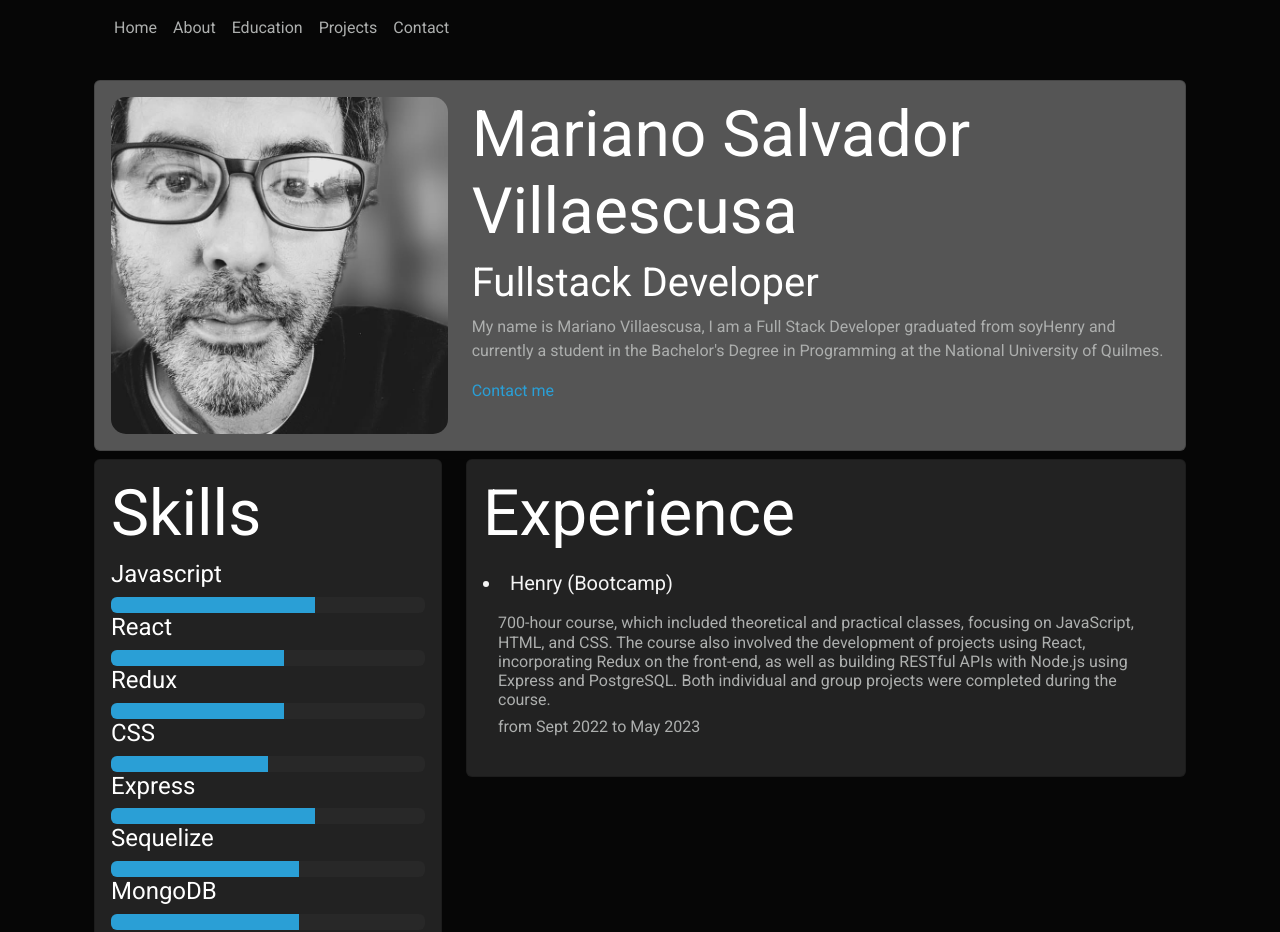
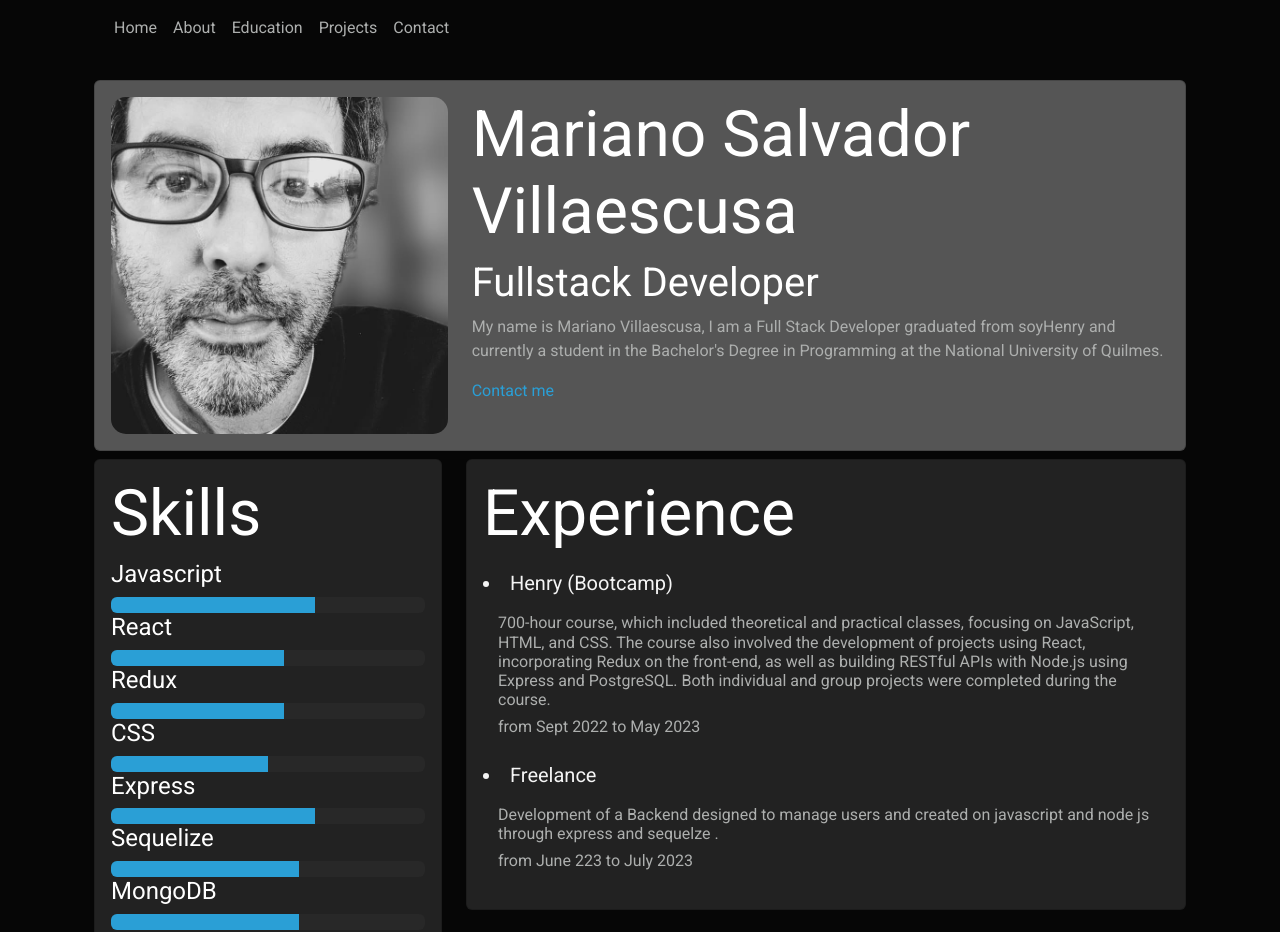
Before and after one commit to marsavil/portfolio, a Next.js app: page / in a window 1280 px wide. Shown: the top 932 px of the page. Built offline with nearby package versions, Linux system fonts and the light colour scheme.

Commit message:
update experience

```diff
--- a/data/profile.js
+++ b/data/profile.js
@@ -42,5 +42,11 @@ export const experience = [
   description: "700-hour course, which included theoretical and practical classes, focusing on JavaScript, HTML, and CSS. The course also involved the development of projects using React, incorporating Redux on the front-end, as well as building RESTful APIs with Node.js using Express and PostgreSQL. Both individual and group projects were completed during the course.",
   from:"Sept 2022",
   to: "May 2023"
+},
+{
+  institution: "Freelance",
+  description: "Development of a Backend designed to manage users and created on javascript and node js through express and sequelze .",
+  from:"June 223",
+  to: "July 2023"
 }
 ]
```
